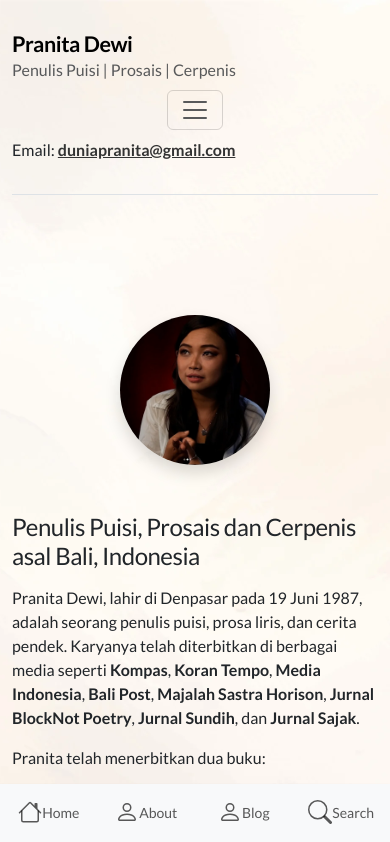
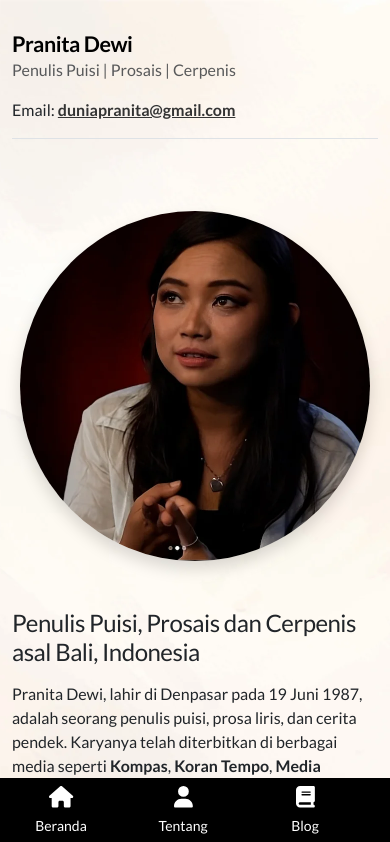
Before and after one commit to themeprys/pranitadewi, a Next.js app: page / in a window 390 px wide. Shown: the top 842 px of the page. Built offline with nearby package versions, Linux system fonts and the light colour scheme.

Commit message:
fix: update bottom nav styling - Change background to dark - Update text color to white - Use Font Awesome icons

```diff
--- a/src/app/components/Bottomnav.js
+++ b/src/app/components/Bottomnav.js
@@ -1,41 +1,33 @@
 import React from "react";
 import Link from "next/link";
-import dynamic from 'next/dynamic';
-
-// Lazy load icons
-const HomeIcon = dynamic(() => import('./icons/HomeIcon'), { ssr: false });
-const PersonIcon = dynamic(() => import('./icons/PersonIcon'), { ssr: false });
-const SearchIcon = dynamic(() => import('./icons/SearchIcon'), { ssr: false });
+import { FontAwesomeIcon } from "@fortawesome/react-fontawesome";
+import { faHome, faUser, faBook } from "@fortawesome/free-solid-svg-icons";
 
 function Bottomnav() {
   return (
-    <nav className="navbar navbar-light bg-light navbar-expand fixed-bottom d-md-none d-lg-none d-xl-none shadow-sm">
-      <ul className="navbar-nav nav-justified w-100">
-        <li className="nav-item">
-          <Link href="/" className="nav-link text-center">
-            <HomeIcon />
-            <span className="small">Home</span>
-          </Link>
-        </li>
-        <li className="nav-item">
-          <Link href="/about" className="nav-link text-center">
-            <PersonIcon />
-            <span className="small">About</span>
-          </Link>
-        </li>
-        <li className="nav-item">
-          <Link href="/blog" className="nav-link text-center">
-            <PersonIcon />
-            <span className="small">Blog</span>
-          </Link>
-        </li>
-        <li className="nav-item">
-          <Link href="/search" className="nav-link text-center">
-            <SearchIcon />
-            <span className="small">Search</span>
-          </Link>
-        </li>
-      </ul>
+    <nav className="navbar fixed-bottom bg-black text-white d-md-none">
+      <div className="container">
+        <div className="row w-100">
+          <div className="col text-center">
+            <Link href="/" className="nav-link text-white">
+              <FontAwesomeIcon icon={faHome} className="fs-4" />
+              <div className="small">Beranda</div>
+            </Link>
+          </div>
+          <div className="col text-center">
+            <Link href="/about" className="nav-link text-white">
+              <FontAwesomeIcon icon={faUser} className="fs-4" />
+              <div className="small">Tentang</div>
+            </Link>
+          </div>
+          <div className="col text-center">
+            <Link href="/blog" className="nav-link text-white">
+              <FontAwesomeIcon icon={faBook} className="fs-4" />
+              <div className="small">Blog</div>
+            </Link>
+          </div>
+        </div>
+      </div>
     </nav>
   );
 }
--- a/src/app/components/Header.js
+++ b/src/app/components/Header.js
@@ -3,7 +3,7 @@ import Link from "next/link";
 
 function Header() {
   return (
-    <header className="pb-3 mb-5 border-bottom">
+    <header className="border-bottom">
       <div className="row align-items-center">
         <div className="col-md-4">
           <Link
@@ -21,9 +21,6 @@ function Header() {
         <div className="col-md-4 d-flex justify-content-center">
           <nav className="navbar navbar-expand-lg navbar-light">
             <div className="container-fluid">
-              <button className="navbar-toggler" type="button" data-bs-toggle="collapse" data-bs-target="#navbarNav" aria-controls="navbarNav" aria-expanded="false" aria-label="Toggle navigation">
-                <span className="navbar-toggler-icon"></span>
-              </button>
               <div className="collapse navbar-collapse" id="navbarNav">
                 <ul className="navbar-nav">
                   <li className="nav-item">
--- a/src/app/components/Hero.js
+++ b/src/app/components/Hero.js
@@ -18,8 +18,8 @@ function Hero() {
         <div className="col-12 d-sm-block d-md-none d-lg-none text-center">
           <Image
             alt="Pranita Dewi"
-            width={150}
-            height={150}
+            width={350}
+            height={350}
             src="/pranitadewi.webp"
             className="img-fluid mb-5 shadow thm_profilepic"
           />
```
